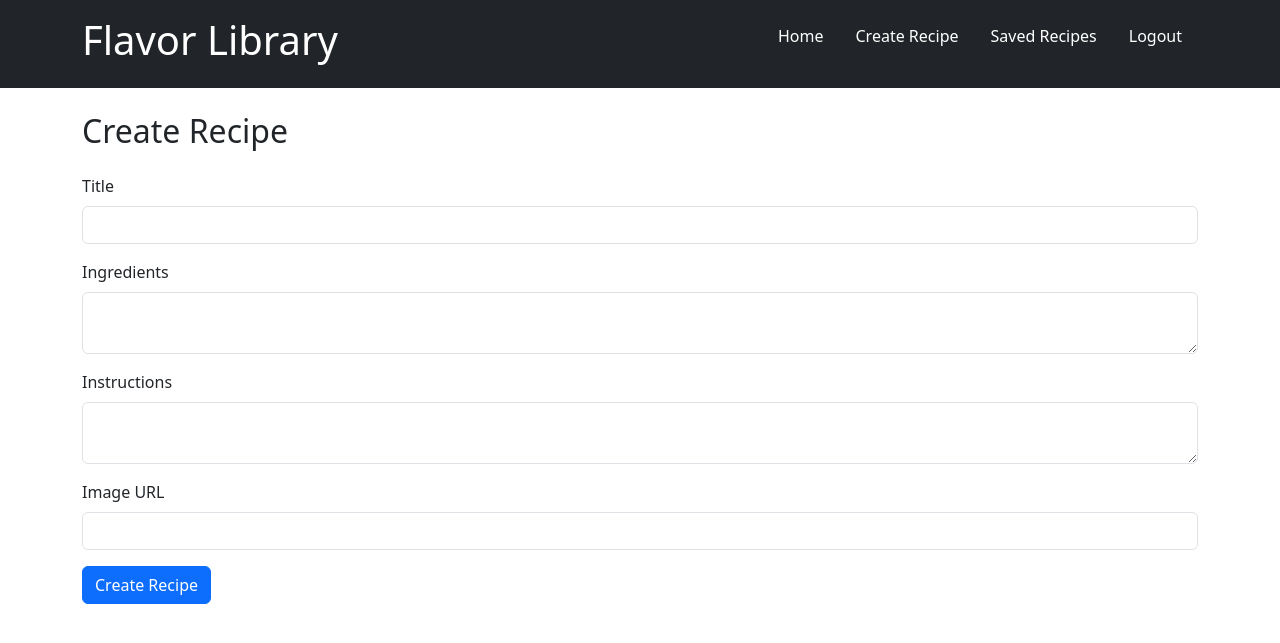
After one commit to KTenpa/Flavor-Library, a Flask app: page /create_recipe in a window 1280 px wide. The commit adds this page. Shown: the top 643 px of the page. Run offline with Flask 3, Linux system fonts and the light colour scheme; the visitor is signed in with stand-in values (Sample User, id 1).

Commit message:
Add recipe creation feature
- Implemented  route to allow users to create their own recipes.
- Created  for recipe creation with fields for title, ingredients, instructions, and image URL.
- Added  template for displaying the form and handling user input.
- Updated  to include 'Create Recipe' link in navigation for authenticated users.

```diff
--- a/app.py
+++ b/app.py
@@ -3,7 +3,7 @@ from flask_login import LoginManager, login_user, login_required, logout_user, c
 import requests
 from urllib.parse import unquote
 from models import db, User, Recipe, UserRecipe, SavedRecipe
-from forms import RegistrationForm, LoginForm
+from forms import RegistrationForm, LoginForm, RecipeForm
 from sqlalchemy.exc import IntegrityError
 from dotenv import load_dotenv
 import os
@@ -203,5 +203,24 @@ def delete_saved_recipe(saved_recipe_id):
     flash('Recipe removed from your saved list!', 'success')
     return redirect(url_for('saved_recipes'))
 
+
+@app.route('/create_recipe', methods=['GET', 'POST'])
+@login_required
+def create_recipe():
+    form = RecipeForm()
+    if form.validate_on_submit():
+        recipe = UserRecipe(
+            title=form.title.data,
+            ingredients=form.ingredients.data,
+            instructions=form.instructions.data,
+            user_id=current_user.id,
+            image_url=form.image_url.data
+        )
+        db.session.add(recipe)
+        db.session.commit()
+        flash('Your recipe has been created!', 'success')
+        return redirect(url_for('index'))
+    return render_template('create_recipe.html', form=form)
+
 if __name__ == '__main__':
     app.run(debug=True)
--- a/forms.py
+++ b/forms.py
@@ -1,6 +1,6 @@
 from flask_wtf import FlaskForm
-from wtforms import StringField, PasswordField, SubmitField
-from wtforms.validators import DataRequired, Email, EqualTo, Length, ValidationError
+from wtforms import StringField, PasswordField, SubmitField, TextAreaField
+from wtforms.validators import DataRequired, Email, EqualTo, Length, ValidationError, URL
 import re
 
 
@@ -32,3 +32,10 @@ class LoginForm(FlaskForm):
     email = StringField('Email', validators=[DataRequired(), Email()])
     password = PasswordField('Password', validators=[DataRequired()])
     submit = SubmitField('Login')
+
+class RecipeForm(FlaskForm):
+    title = StringField('Title', validators=[DataRequired()])
+    ingredients = TextAreaField('Ingredients', validators=[DataRequired()])
+    instructions = TextAreaField('Instructions', validators=[DataRequired()])
+    image_url = StringField('Image URL', validators=[URL(message="Please enter a valid image URL.")])
+    submit = SubmitField('Create Recipe')
--- a/templates/base.html
+++ b/templates/base.html
@@ -17,8 +17,8 @@
                 <ul class="nav">
                     <li class="nav-item"><a class="nav-link text-white" href="{{ url_for('index') }}">Home</a></li>
                     {% if current_user.is_authenticated %}
-                        <li class="nav-item"><a class="nav-link text-white" href="{{ url_for('saved_recipes') }}">Saved
-                        Recipes</a></li>
+                        <li class="nav-item"><a class="nav-link text-white" href="{{ url_for('create_recipe') }}">Create Recipe</a></li>
+                        <li class="nav-item"><a class="nav-link text-white" href="{{ url_for('saved_recipes') }}">Saved Recipes</a></li>
                         <li class="nav-item"><a class="nav-link text-white" href="{{ url_for('logout') }}">Logout</a></li>
                     {% else %}
                         <li class="nav-item"><a class="nav-link text-white" href="{{ url_for('login') }}">Login</a></li>
--- /dev/null
+++ b/templates/create_recipe.html
@@ -0,0 +1,39 @@
+{% extends "base.html" %}
+
+{% block title %}Create Recipe - Flavor Library{% endblock %}
+
+{% block content %}
+<h2 class="mb-4">Create Recipe</h2>
+<form method="POST" action="" class="needs-validation" novalidate>
+    {{ form.hidden_tag() }}
+    <div class="mb-3">
+        {{ form.title.label(class="form-label") }}
+        {{ form.title(class="form-control") }}
+        {% for error in form.title.errors %}
+            <div class="text-danger">{{ error }}</div>
+        {% endfor %}
+    </div>
+    <div class="mb-3">
+        {{ form.ingredients.label(class="form-label") }}
+        {{ form.ingredients(class="form-control") }}
+        {% for error in form.ingredients.errors %}
+            <div class="text-danger">{{ error }}</div>
+        {% endfor %}
+    </div>
+    <div class="mb-3">
+        {{ form.instructions.label(class="form-label") }}
+        {{ form.instructions(class="form-control") }}
+        {% for error in form.instructions.errors %}
+            <div class="text-danger">{{ error }}</div>
+        {% endfor %}
+    </div>
+    <div class="mb-3">
+        {{ form.image_url.label(class="form-label") }}
+        {{ form.image_url(class="form-control") }}
+        {% for error in form.image_url.errors %}
+            <div class="text-danger">{{ error }}</div>
+        {% endfor %}
+    </div>
+    <button type="submit" class="btn btn-primary">{{ form.submit.label.text }}</button>
+</form>
+{% endblock %}
```
